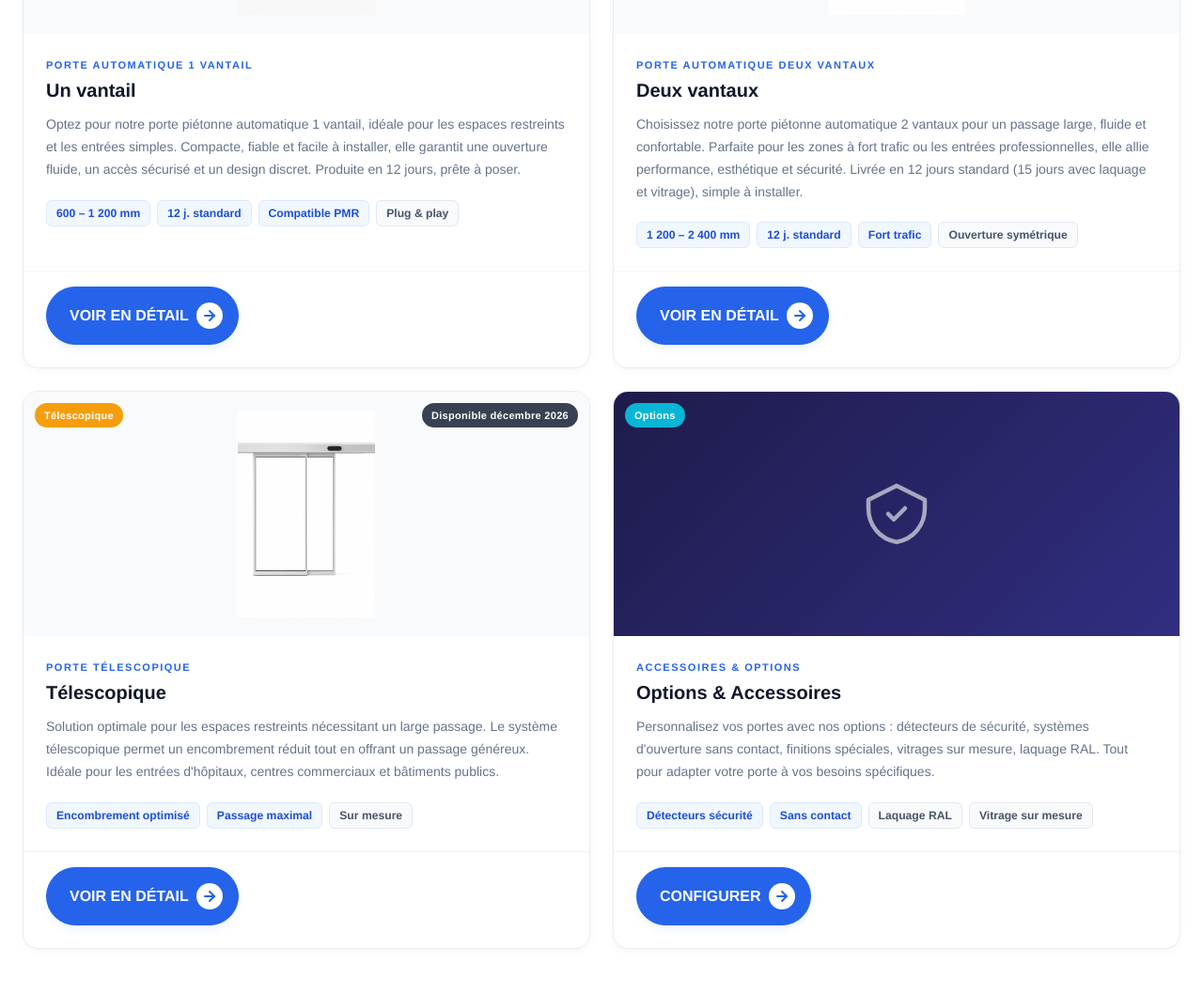
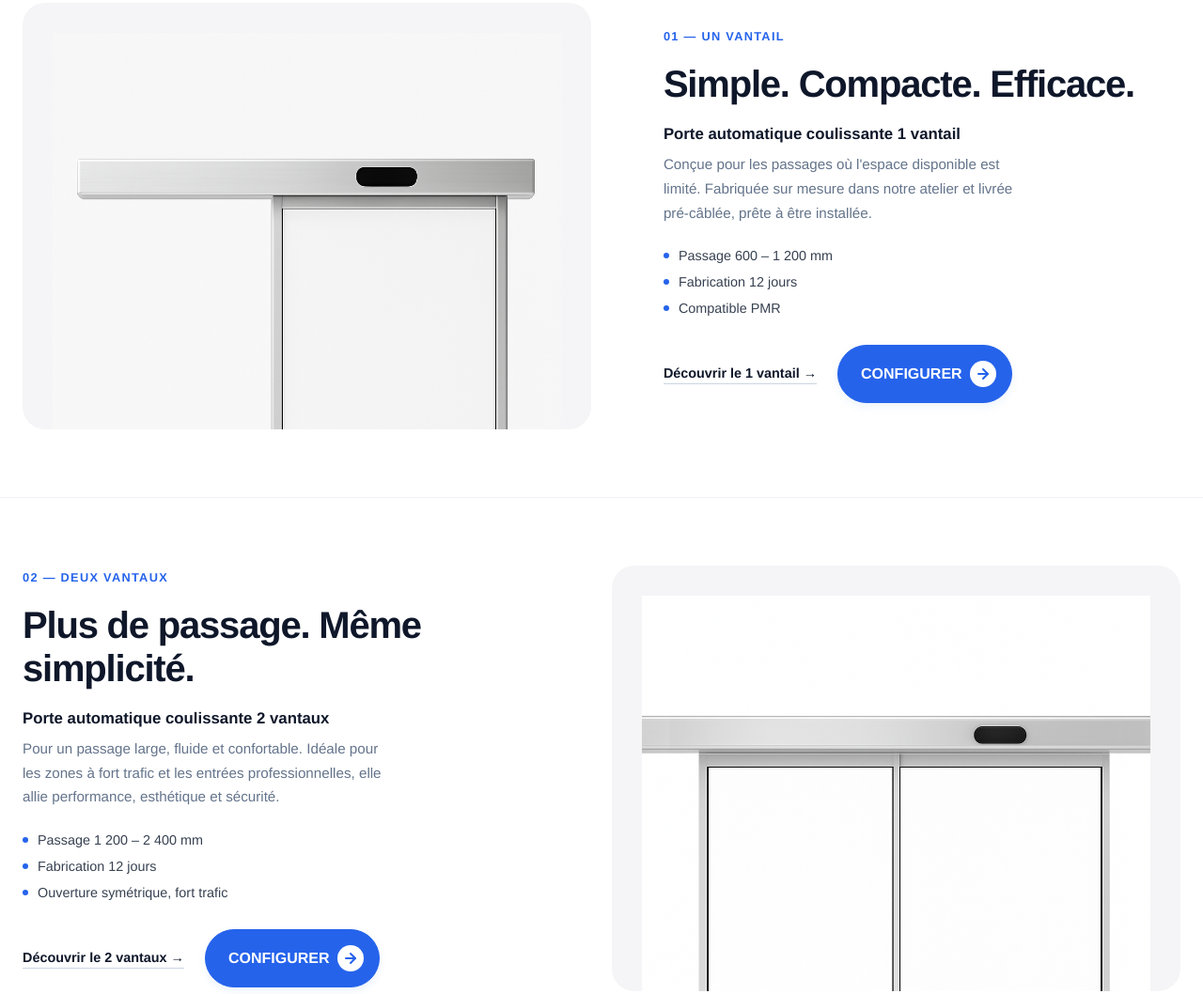
Before and after one commit to MMmymotor/Slidex-website, a plain HTML site: page porte-automatique-coulissante.html in a window 1280 px wide. Shown: the part 878-1936 px from the top of the page at 94% size. Drawn offline with nearby package versions, Linux system fonts and the light colour scheme; a web font is replaced by a local one.

Commit message:
Refonte éditoriale de la page 'Porte automatique coulissante'
Remplace la grille de 4 cards par une présentation façon Apple :
- Intro centrée ('Trouvez la configuration adaptée à votre passage.')
- 3 grands blocs produit en zigzag (image/texte puis texte/image puis
  image/texte) : 01 Un vantail, 02 Deux vantaux, 03 Télescopique
- Visuels détourés sur fond neutre #f5f5f7, sans badge coloré par gamme
  (plus de vert/orange/violet) — seul le bleu SlideX reste comme accent
- Bloc télescopique : note 'Disponible décembre 2026' conservée, pas de
  CTA configurateur (non disponible en ligne)
- Tableau comparatif (passage, usage idéal, fabrication, configurable
  en ligne) réutilisant le style .op-table de la page ouvre-portes
- Contenu 'Options & accessoires' de l'ancienne 4e card conservé sous
  forme de phrase de renvoi vers le configurateur
- CSS mort supprimé (.card.v6, .np-card-*, .np-spec-tag*, .pac-grid)

Co-Authored-By: Claude Sonnet 5 <noreply@anthropic.com>

```diff
--- a/porte-automatique-coulissante.html
+++ b/porte-automatique-coulissante.html
@@ -77,122 +77,157 @@
 }
 .np-header-cta { margin-top: 28px; }
 
-/* ── Cards produits redessinées ── */
-.card.v6 {
-  border-radius: 16px !important;
-  border: 1px solid #e8edf5 !important;
-  box-shadow: 0 2px 8px rgba(0,0,0,0.04) !important;
-  transition: transform 0.3s ease, box-shadow 0.3s ease, border-color 0.3s ease !important;
-  display: flex !important;
-  flex-direction: column !important;
-  justify-content: space-between !important;
-  overflow: hidden !important;
-  padding: 0 !important;
-}
-.card.v6:hover {
-  transform: translateY(-6px) !important;
-  box-shadow: 0 20px 48px rgba(0,0,0,0.1) !important;
-  border-color: #c7d7f7 !important;
-}
-
-/* Image wrapper dans chaque card */
-.np-card-img {
-  position: relative;
-  background: #f8fafc;
-  overflow: hidden;
-}
-.np-card-img img {
-  width: 100%;
-  height: 260px;
-  object-fit: contain;
-  display: block;
-  padding: 20px;
-  transition: transform 0.4s ease;
-}
-.card.v6:hover .np-card-img img {
-  transform: scale(1.03);
-}
-.np-card-badge {
-  position: absolute;
-  top: 12px;
-  left: 12px;
-  background: #2563eb;
-  color: white;
-  font-size: 11px;
-  font-weight: 700;
-  padding: 4px 10px;
-  border-radius: 100px;
-  letter-spacing: 0.3px;
-}
-.np-card-badge.orange { background: #f59e0b; }
-.np-card-badge.green  { background: #10b981; }
-.np-card-badge.purple { background: #8b5cf6; }
-.np-card-badge.cyan   { background: #06b6d4; }
-.np-card-badge.future { background: #374151; }
-
-/* Corps de la card */
-.np-card-body {
-  padding: 24px 24px 0;
-  flex: 1;
-}
-.np-card-body .subtitle {
+/* ── En-tête de section centré ── */
+.np-section-head { text-align: center; margin-bottom: 40px; }
+.np-section-head .subtitle {
   font-size: 11px !important;
   letter-spacing: 1.5px !important;
   text-transform: uppercase !important;
   color: #2563eb !important;
   font-weight: 700 !important;
-  margin-bottom: 6px !important;
 }
-.np-card-body h3 {
-  font-size: 1.25rem;
+.np-section-head h2 {
+  font-size: clamp(1.5rem, 3vw, 2.1rem);
   font-weight: 800;
   color: #0f172a;
-  margin: 0 0 12px;
-}
-.np-card-body p {
-  font-size: 0.875rem;
-  color: #64748b;
-  line-height: 1.7;
-  margin: 0 0 20px;
+  margin: 10px 0 0;
+  letter-spacing: -0.3px;
 }
 
-/* Specs sous forme de tags */
-.np-spec-tags {
-  display: flex;
-  flex-wrap: wrap;
-  gap: 7px;
-  margin-bottom: 24px;
+/* ── Intro éditoriale ── */
+.pac-intro { text-align: center; }
+.pac-intro-title {
+  margin: 0;
+  font-size: clamp(1.5rem, 2.8vw, 2.1rem);
+  font-weight: 800;
+  letter-spacing: -0.02em;
+  color: #0f172a;
 }
-.np-spec-tag {
-  display: inline-flex;
-  align-items: center;
-  gap: 5px;
-  background: #f0f7ff;
-  color: #1d4ed8;
-  border: 1px solid #dbeafe;
-  padding: 4px 10px;
-  border-radius: 6px;
-  font-size: 0.76rem;
-  font-weight: 600;
-}
-.np-spec-tag.neutral {
-  background: #f8fafc;
-  color: #475569;
-  border-color: #e2e8f0;
+.pac-intro-sub {
+  margin: 14px 0 0;
+  font-size: 1rem;
+  line-height: 1.6;
+  color: #64748b;
 }
 
-/* Footer de card */
-.np-card-footer {
-  padding: 16px 24px 24px;
-  border-top: 1px solid #f1f5f9;
+/* ── Présentation éditoriale des 3 variantes ── */
+.pac-product { padding: 72px 0; }
+.pac-product + .pac-product { border-top: 1px solid #eef2f7; }
+.pac-product-grid {
+  display: grid;
+  grid-template-columns: minmax(0, 1.1fr) minmax(0, 1fr);
+  gap: clamp(32px, 6vw, 80px);
+  align-items: center;
 }
+.pac-product--rev .pac-product-grid { grid-template-columns: minmax(0, 1fr) minmax(0, 1.1fr); }
+.pac-product--rev .pac-product-visual { order: 2; }
+.pac-product--rev .pac-product-copy { order: 1; }
 
-/* ── Grille ── */
-.pac-grid {
+.pac-product-visual {
+  background: #f5f5f7;
+  border-radius: 24px;
+  aspect-ratio: 4 / 3;
   display: grid;
-  grid-template-columns: repeat(2, minmax(0, 1fr));
-  gap: 24px;
+  place-items: center;
+  overflow: hidden;
+  padding: 32px;
 }
+.pac-product-visual img { width: 100%; height: 100%; object-fit: contain; }
+
+.pac-product-eyebrow {
+  margin: 0 0 18px;
+  font-size: 0.8rem;
+  font-weight: 700;
+  letter-spacing: 0.1em;
+  text-transform: uppercase;
+  color: #2563eb;
+}
+.pac-product-title {
+  margin: 0;
+  font-size: clamp(1.8rem, 3.2vw, 2.5rem);
+  font-weight: 800;
+  letter-spacing: -0.03em;
+  line-height: 1.15;
+  color: #0f172a;
+}
+.pac-product-subtitle {
+  margin: 22px 0 0;
+  font-size: 1.05rem;
+  font-weight: 700;
+  color: #0f172a;
+}
+.pac-product-desc {
+  margin: 10px 0 0;
+  max-width: 46ch;
+  font-size: 0.95rem;
+  line-height: 1.7;
+  color: #64748b;
+}
+.pac-product-specs {
+  list-style: none;
+  margin: 24px 0 0;
+  padding: 0;
+  display: flex;
+  flex-direction: column;
+  gap: 10px;
+}
+.pac-product-specs li {
+  display: flex;
+  align-items: center;
+  gap: 10px;
+  font-size: 0.9rem;
+  font-weight: 500;
+  color: #374151;
+}
+.pac-product-specs li::before {
+  content: '';
+  flex-shrink: 0;
+  width: 6px; height: 6px;
+  border-radius: 50%;
+  background: #2563eb;
+}
+.pac-product-note {
+  margin: 20px 0 0;
+  display: inline-block;
+  font-size: 0.78rem;
+  font-weight: 700;
+  letter-spacing: 0.02em;
+  color: #475569;
+  background: #f1f5f9;
+  padding: 6px 12px;
+  border-radius: 100px;
+}
+.pac-product-actions {
+  display: flex;
+  align-items: center;
+  flex-wrap: wrap;
+  gap: 22px;
+  margin-top: 30px;
+}
+.pac-link {
+  font-size: 0.9rem;
+  font-weight: 700;
+  color: #0f172a;
+  text-decoration: none;
+  border-bottom: 1px solid #cbd5e1;
+  padding-bottom: 2px;
+  transition: border-color 0.2s ease;
+}
+.pac-link:hover { border-color: #0f172a; }
+
+/* ── Tableau comparatif ── */
+.op-table-wrap {
+  overflow-x: auto;
+  max-width: 900px;
+  margin: 0 auto;
+  border: 1px solid #e8edf5;
+  border-radius: 14px;
+}
+.op-table { width: 100%; border-collapse: collapse; font-size: 0.9rem; min-width: 520px; }
+.op-table th, .op-table td { padding: 14px 18px; text-align: left; border-bottom: 1px solid #eef2f7; }
+.op-table thead th { background: #0f172a; color: #fff; font-weight: 700; }
+.op-table tbody th { font-weight: 700; color: #0f172a; background: #f8fafc; width: 26%; }
+.op-table tbody tr:last-child th, .op-table tbody tr:last-child td { border-bottom: 0; }
 
 /* ── Section CTA ── */
 .np-cta {
@@ -226,9 +261,16 @@
 }
 .np-cta-ghost:hover { background: rgba(255,255,255,0.14); color: white; }
 
+@media (max-width: 900px) {
+  .pac-product-grid,
+  .pac-product--rev .pac-product-grid { grid-template-columns: 1fr; }
+  .pac-product--rev .pac-product-visual,
+  .pac-product--rev .pac-product-copy { order: initial; }
+  .pac-product-visual { aspect-ratio: 4 / 3; margin-bottom: 8px; }
+}
 @media (max-width: 767px) {
   .np-header { padding: 40px 0 48px; }
-  .pac-grid { grid-template-columns: 1fr; }
+  .pac-product { padding: 56px 0; }
 }
 </style>
 <script type="text/javascript">window.$crisp=[];window.CRISP_WEBSITE_ID="28263fbc-fd1c-4adc-8204-571acc2440a4";(function(){d=document;s=d.createElement("script");s.src="https://client.crisp.chat/l.js";s.async=1;d.getElementsByTagName("head")[0].appendChild(s);})();</script>
@@ -262,117 +304,119 @@
     </div>
   </div>
 
-  <!-- ── Grille des portes ── -->
-  <section class="section">
+  <!-- ── Intro éditoriale ── -->
+  <section class="section pac-intro" style="padding-bottom:0;">
+    <div class="w-layout-blockcontainer container-default w-container" style="max-width:640px;">
+      <p class="pac-intro-title">Trouvez la configuration adaptée à votre passage.</p>
+      <p class="pac-intro-sub">Trois architectures, une même motorisation et la même logique d'installation.</p>
+    </div>
+  </section>
+
+  <!-- ── 01 — Un vantail ── -->
+  <section class="pac-product">
     <div class="w-layout-blockcontainer container-default w-container">
-      <div class="pac-grid">
-
-        <!-- Porte 1 Vantail -->
-        <div class="card v6">
-          <div class="np-card-img">
-            <span class="np-card-badge">1 vantail</span>
-            <img alt="Porte automatique 1 vantail SlideX" src="images/1V-SF-GA.png"/>
-          </div>
-          <div class="np-card-body">
-            <div class="subtitle">Porte automatique 1 vantail</div>
-            <h3>Un vantail</h3>
-            <p>Optez pour notre porte piétonne automatique 1 vantail, idéale pour les espaces restreints et les entrées simples. Compacte, fiable et facile à installer, elle garantit une ouverture fluide, un accès sécurisé et un design discret. Produite en 12 jours, prête à poser.</p>
-            <div class="np-spec-tags">
-              <span class="np-spec-tag">600 – 1 200 mm</span>
-              <span class="np-spec-tag">12 j. standard</span>
-              <span class="np-spec-tag">Compatible PMR</span>
-              <span class="np-spec-tag neutral">Plug &amp; play</span>
-            </div>
-          </div>
-          <div class="np-card-footer">
-            <a class="primary-button w-inline-block" href="product-detail.html">
-              <div>Voir en détail</div>
-              <div class="item-icon-right icon-right-circle"><div class="base-icon-font" style="display:flex;align-items:center;justify-content:center;"><svg width="20" height="20" viewBox="0 0 20 20" fill="none"><path d="M5 10H15" stroke="#2563eb" stroke-width="2" stroke-linecap="round"/><path d="M10 5L15 10L10 15" stroke="#2563eb" stroke-width="2" stroke-linecap="round" stroke-linejoin="round"/></svg></div></div>
-            </a>
-          </div>
+      <div class="pac-product-grid">
+        <div class="pac-product-visual">
+          <img alt="Porte automatique coulissante 1 vantail SlideX" src="images/1V-SF-GA.png"/>
         </div>
-
-        <!-- Porte 2 Vantaux -->
-        <div class="card v6">
-          <div class="np-card-img">
-            <span class="np-card-badge green">2 vantaux</span>
-            <img alt="Porte automatique 2 vantaux SlideX" src="images/2V-SF-GA.png"/>
-          </div>
-          <div class="np-card-body">
-            <div class="subtitle">Porte automatique deux vantaux</div>
-            <h3>Deux vantaux</h3>
-            <p>Choisissez notre porte piétonne automatique 2 vantaux pour un passage large, fluide et confortable. Parfaite pour les zones à fort trafic ou les entrées professionnelles, elle allie performance, esthétique et sécurité. Livrée en 12 jours standard (15 jours avec laquage et vitrage), simple à installer.</p>
-            <div class="np-spec-tags">
-              <span class="np-spec-tag">1 200 – 2 400 mm</span>
-              <span class="np-spec-tag">12 j. standard</span>
-              <span class="np-spec-tag">Fort trafic</span>
-              <span class="np-spec-tag neutral">Ouverture symétrique</span>
-            </div>
-          </div>
-          <div class="np-card-footer">
-            <a class="primary-button w-inline-block" href="product-detail-2-vantaux.html">
-              <div>Voir en détail</div>
-              <div class="item-icon-right icon-right-circle"><div class="base-icon-font" style="display:flex;align-items:center;justify-content:center;"><svg width="20" height="20" viewBox="0 0 20 20" fill="none"><path d="M5 10H15" stroke="#2563eb" stroke-width="2" stroke-linecap="round"/><path d="M10 5L15 10L10 15" stroke="#2563eb" stroke-width="2" stroke-linecap="round" stroke-linejoin="round"/></svg></div></div>
-            </a>
-          </div>
-        </div>
-
-        <!-- Porte Télescopique -->
-        <div class="card v6">
-          <div class="np-card-img">
-            <span class="np-card-badge orange">Télescopique</span>
-            <span class="np-card-badge future" style="left:auto;right:12px;">Disponible décembre 2026</span>
-            <img alt="Porte télescopique SlideX" src="images/1V-T-GA.png"/>
-          </div>
-          <div class="np-card-body">
-            <div class="subtitle">Porte télescopique</div>
-            <h3>Télescopique</h3>
-            <p>Solution optimale pour les espaces restreints nécessitant un large passage. Le système télescopique permet un encombrement réduit tout en offrant un passage généreux. Idéale pour les entrées d'hôpitaux, centres commerciaux et bâtiments publics.</p>
-            <div class="np-spec-tags">
-              <span class="np-spec-tag">Encombrement optimisé</span>
-              <span class="np-spec-tag">Passage maximal</span>
-              <span class="np-spec-tag neutral">Sur mesure</span>
-            </div>
-          </div>
-          <div class="np-card-footer">
-            <a class="primary-button w-inline-block" href="kit-renovation-bientot-disponible.html">
-              <div>Voir en détail</div>
-              <div class="item-icon-right icon-right-circle"><div class="base-icon-font" style="display:flex;align-items:center;justify-content:center;"><svg width="20" height="20" viewBox="0 0 20 20" fill="none"><path d="M5 10H15" stroke="#2563eb" stroke-width="2" stroke-linecap="round"/><path d="M10 5L15 10L10 15" stroke="#2563eb" stroke-width="2" stroke-linecap="round" stroke-linejoin="round"/></svg></div></div>
-            </a>
-          </div>
-        </div>
-
-        <!-- Options & Accessoires -->
-        <div class="card v6">
-          <div class="np-card-img" style="background: linear-gradient(135deg, #1e1b4b 0%, #312e81 100%);">
-            <span class="np-card-badge cyan">Options</span>
-            <div style="display:flex;align-items:center;justify-content:center;height:260px;">
-              <svg width="72" height="72" viewBox="0 0 24 24" fill="none" xmlns="http://www.w3.org/2000/svg" style="opacity:0.6;">
-                <path d="M12 2L2 7V10C2 16 6 20.9 12 22C18 20.9 22 16 22 10V7L12 2Z" stroke="white" stroke-width="1.5" stroke-linecap="round" stroke-linejoin="round"/>
-                <path d="M9 12L11 14L15 10" stroke="white" stroke-width="1.5" stroke-linecap="round" stroke-linejoin="round"/>
-              </svg>
-            </div>
-          </div>
-          <div class="np-card-body">
-            <div class="subtitle">Accessoires &amp; Options</div>
-            <h3>Options &amp; Accessoires</h3>
-            <p>Personnalisez vos portes avec nos options : détecteurs de sécurité, systèmes d'ouverture sans contact, finitions spéciales, vitrages sur mesure, laquage RAL. Tout pour adapter votre porte à vos besoins spécifiques.</p>
-            <div class="np-spec-tags">
-              <span class="np-spec-tag">Détecteurs sécurité</span>
-              <span class="np-spec-tag">Sans contact</span>
-              <span class="np-spec-tag neutral">Laquage RAL</span>
-              <span class="np-spec-tag neutral">Vitrage sur mesure</span>
-            </div>
-          </div>
-          <div class="np-card-footer">
+        <div class="pac-product-copy">
+          <p class="pac-product-eyebrow">01 — Un vantail</p>
+          <h2 class="pac-product-title">Simple. Compacte. Efficace.</h2>
+          <p class="pac-product-subtitle">Porte automatique coulissante 1 vantail</p>
+          <p class="pac-product-desc">Conçue pour les passages où l'espace disponible est limité. Fabriquée sur mesure dans notre atelier et livrée pré-câblée, prête à être installée.</p>
+          <ul class="pac-product-specs">
+            <li>Passage 600 – 1 200 mm</li>
+            <li>Fabrication 12 jours</li>
+            <li>Compatible PMR</li>
+          </ul>
+          <div class="pac-product-actions">
+            <a class="pac-link" href="product-detail.html">Découvrir le 1 vantail →</a>
             <a class="primary-button w-inline-block" href="connexion-inscription.html">
               <div>Configurer</div>
               <div class="item-icon-right icon-right-circle"><div class="base-icon-font" style="display:flex;align-items:center;justify-content:center;"><svg width="20" height="20" viewBox="0 0 20 20" fill="none"><path d="M5 10H15" stroke="#2563eb" stroke-width="2" stroke-linecap="round"/><path d="M10 5L15 10L10 15" stroke="#2563eb" stroke-width="2" stroke-linecap="round" stroke-linejoin="round"/></svg></div></div>
             </a>
           </div>
         </div>
+      </div>
+    </div>
+  </section>
 
+  <!-- ── 02 — Deux vantaux (inversé) ── -->
+  <section class="pac-product pac-product--rev">
+    <div class="w-layout-blockcontainer container-default w-container">
+      <div class="pac-product-grid">
+        <div class="pac-product-visual">
+          <img alt="Porte automatique coulissante 2 vantaux SlideX" src="images/2V-SF-GA.png"/>
+        </div>
+        <div class="pac-product-copy">
+          <p class="pac-product-eyebrow">02 — Deux vantaux</p>
+          <h2 class="pac-product-title">Plus de passage. Même simplicité.</h2>
+          <p class="pac-product-subtitle">Porte automatique coulissante 2 vantaux</p>
+          <p class="pac-product-desc">Pour un passage large, fluide et confortable. Idéale pour les zones à fort trafic et les entrées professionnelles, elle allie performance, esthétique et sécurité.</p>
+          <ul class="pac-product-specs">
+            <li>Passage 1 200 – 2 400 mm</li>
+            <li>Fabrication 12 jours</li>
+            <li>Ouverture symétrique, fort trafic</li>
+          </ul>
+          <div class="pac-product-actions">
+            <a class="pac-link" href="product-detail-2-vantaux.html">Découvrir le 2 vantaux →</a>
+            <a class="primary-button w-inline-block" href="connexion-inscription.html">
+              <div>Configurer</div>
+              <div class="item-icon-right icon-right-circle"><div class="base-icon-font" style="display:flex;align-items:center;justify-content:center;"><svg width="20" height="20" viewBox="0 0 20 20" fill="none"><path d="M5 10H15" stroke="#2563eb" stroke-width="2" stroke-linecap="round"/><path d="M10 5L15 10L10 15" stroke="#2563eb" stroke-width="2" stroke-linecap="round" stroke-linejoin="round"/></svg></div></div>
+            </a>
+          </div>
+        </div>
       </div>
+    </div>
+  </section>
+
+  <!-- ── 03 — Télescopique ── -->
+  <section class="pac-product">
+    <div class="w-layout-blockcontainer container-default w-container">
+      <div class="pac-product-grid">
+        <div class="pac-product-visual">
+          <img alt="Porte automatique coulissante télescopique SlideX" src="images/1V-T-GA.png"/>
+        </div>
+        <div class="pac-product-copy">
+          <p class="pac-product-eyebrow">03 — Télescopique</p>
+          <h2 class="pac-product-title">Le passage maximal dans un minimum d'espace.</h2>
+          <p class="pac-product-subtitle">Porte automatique coulissante télescopique</p>
+          <p class="pac-product-desc">Solution optimale pour les espaces restreints nécessitant un large passage. Le système télescopique réduit l'encombrement au sol tout en offrant un passage généreux — idéal pour les hôpitaux, centres commerciaux et bâtiments publics.</p>
+          <ul class="pac-product-specs">
+            <li>Passage sur mesure</li>
+            <li>Fabrication sur demande</li>
+            <li>Encombrement optimisé</li>
+          </ul>
+          <p class="pac-product-note">Disponible décembre 2026</p>
+          <div class="pac-product-actions">
+            <a class="pac-link" href="kit-renovation-bientot-disponible.html">Découvrir le télescopique →</a>
+          </div>
+        </div>
+      </div>
+    </div>
+  </section>
+
+  <!-- ── Tableau comparatif ── -->
+  <section class="section" style="background:#f8fafc;">
+    <div class="w-layout-blockcontainer container-default w-container">
+      <div class="np-section-head" style="text-align:center;margin-bottom:36px;">
+        <div class="subtitle">Comparatif</div>
+        <h2>Quelle porte pour votre passage ?</h2>
+      </div>
+      <div class="op-table-wrap">
+        <table class="op-table">
+          <thead>
+            <tr><th scope="col">Caractéristique</th><th scope="col">1 vantail</th><th scope="col">2 vantaux</th><th scope="col">Télescopique</th></tr>
+          </thead>
+          <tbody>
+            <tr><th scope="row">Passage</th><td>600 – 1 200 mm</td><td>1 200 – 2 400 mm</td><td>Sur mesure</td></tr>
+            <tr><th scope="row">Idéal pour</th><td>Petit passage</td><td>Passage standard</td><td>Espace contraint</td></tr>
+            <tr><th scope="row">Fabrication</th><td>12 j</td><td>12 j</td><td>Sur demande</td></tr>
+            <tr><th scope="row">Configurable en ligne</th><td>✓</td><td>✓</td><td>—</td></tr>
+          </tbody>
+        </table>
+      </div>
+      <p style="text-align:center;max-width:640px;margin:28px auto 0;font-size:0.9rem;color:#64748b;line-height:1.7;">Détecteurs de sécurité, ouverture sans contact, finitions et laquage RAL, vitrage sur mesure&nbsp;: toutes les options se configurent directement dans le <a href="connexion-inscription.html" style="color:#2563eb;font-weight:600;">configurateur</a>.</p>
     </div>
   </section>
 
```
